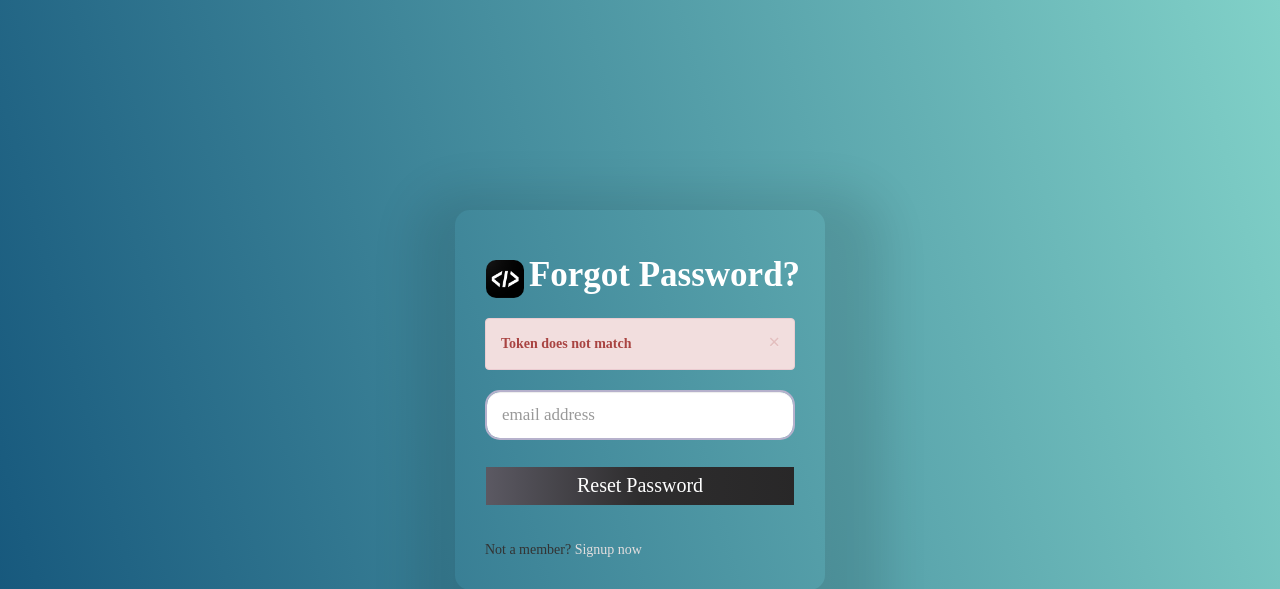
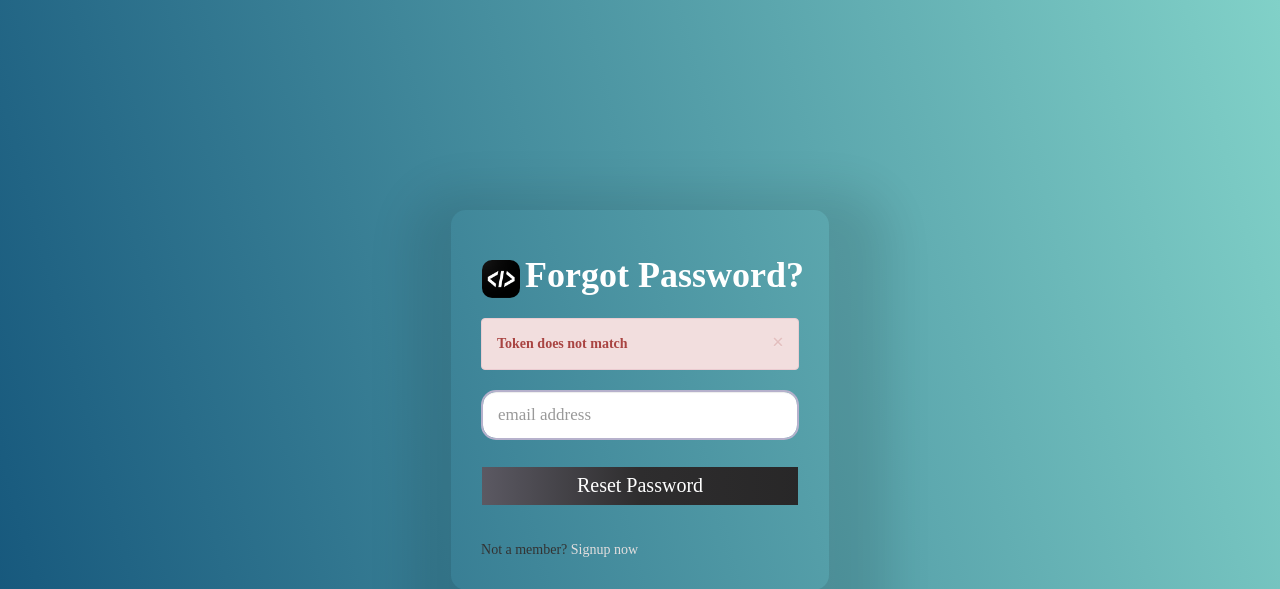
Before and after one commit to kaniskavarsini/Error-Assistance-Tool, a Flask app: page /confirm_email/1 in a window 1280 px wide. Shown: the top 589 px of the page. Run offline with Flask 2, Linux system fonts and the light colour scheme; some libraries are stand-ins or nearby versions.

Commit message:
Update login_style.css

```diff
--- a/front-end/static/login_style.css
+++ b/front-end/static/login_style.css
@@ -29,7 +29,7 @@
 }
 .wrapper .title{
   width: 50%;
-  font-size: 35px;
+  font-size: 36px;
   font-weight: 600;
   left:5px;
   top:10px;
```
